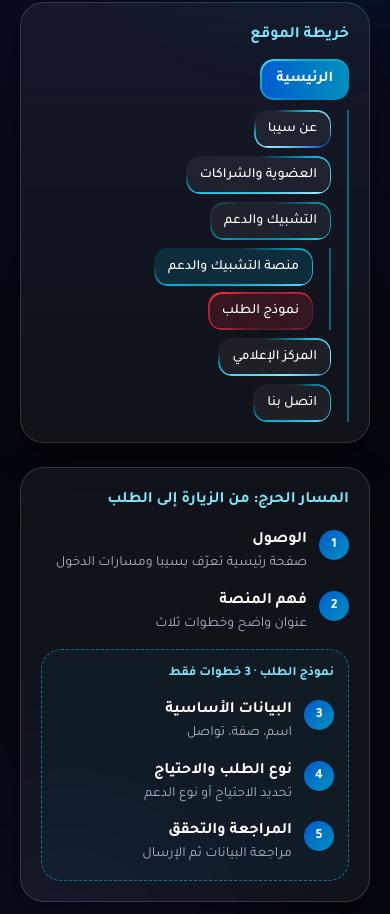
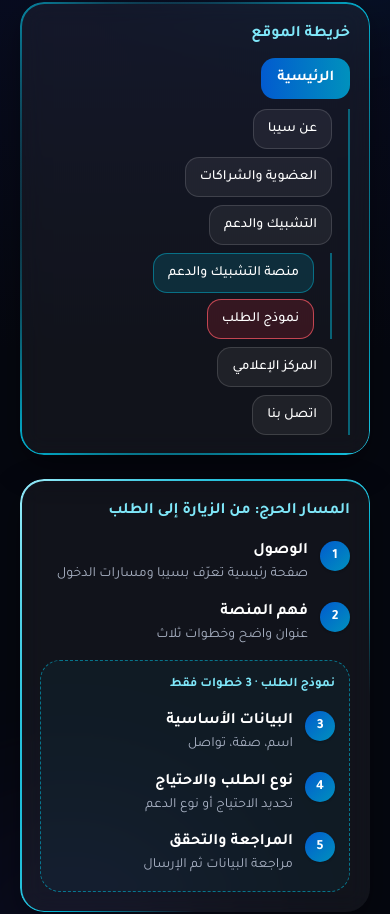
Before and after one commit to up2mediaagency/case-study, a Next.js app: page /our-work/siba in a window 390 px wide. Shown: the part 5076-5990 px from the top of the page. Built offline with nearby package versions, Linux system fonts and the light colour scheme.

Commit message:
fix(siba): section 05 shine on the two panels only

```diff
--- a/components/case-study/ArchitectureSection.tsx
+++ b/components/case-study/ArchitectureSection.tsx
@@ -52,32 +52,34 @@ export function ArchitectureSection({ data }: ArchitectureSectionProps) {
       <SectionHeader data={data.header} />
 
       <div className="flex flex-col gap-6 lg:gap-8">
-        {/* (a) Site Map */}
+        {/* (a) Site Map outer panel */}
         <Reveal>
-          <div className="rounded-[24px] border border-white/[0.14] bg-white/[0.05] p-5 shadow-[0_12px_32px_rgba(0,0,0,0.35)] lg:rounded-[32px] lg:border-[1.2px] lg:border-white/[0.28] lg:p-8">
-            <h3 className="mb-3 text-base font-bold text-[#7FE7F9] lg:mb-6 lg:text-[22px] lg:font-extrabold lg:text-white">
-              {data.siteMapTitle}
-            </h3>
-
-            {/* Desktop Site Map Tree */}
-            <div className="hidden flex-col items-center lg:flex">
-              {/* Root pill */}
           <GlassCard
             variant="none"
             shine={{
               colors: ["#02B3D2", "#8FE9F7", "#025BCF"],
               borderWidth: 1.5,
-                  duration: 10,
-                  delay: -1.5,
+              duration: 12,
+              delay: -2.0,
             }}
+            className="rounded-[24px] bg-white/[0.05] p-5 shadow-[0_12px_32px_rgba(0,0,0,0.35)] backdrop-blur-md lg:rounded-[32px] lg:p-8"
+          >
+            <h3 className="relative z-10 mb-3 text-base font-bold text-[#7FE7F9] lg:mb-6 lg:text-[22px] lg:font-extrabold lg:text-white">
+              {data.siteMapTitle}
+            </h3>
+
+            {/* Desktop Site Map Tree */}
+            <div className="relative z-10 hidden flex-col items-center lg:flex">
+              {/* Root pill */}
+              <div
                 className="flex h-[56px] w-[220px] items-center justify-center rounded-[18px] text-[17px] font-bold text-white shadow-[0_10px_30px_rgba(0,145,189,0.5)]"
                 style={{
                   background:
                     "linear-gradient(90deg, var(--btn-from), var(--btn-to))",
                 }}
               >
-                <span className="relative z-10">{data.rootLabel}</span>
-              </GlassCard>
+                {data.rootLabel}
+              </div>
 
               {/* Animated SVG connector lines */}
               <svg
@@ -99,26 +101,19 @@ export function ArchitectureSection({ data }: ArchitectureSectionProps) {
 
               {/* 5 child pages (RTL: عن سيبا right -> اتصل بنا left) */}
               <div className="grid w-full max-w-[1040px] grid-cols-5 gap-4">
-                {data.pages.map((page, index) => {
+                {data.pages.map((page) => {
                   const isBranch = page === data.branchParent;
                   return (
                     <div key={page} className="flex flex-col items-center">
-                      <GlassCard
-                        variant="none"
-                        shine={{
-                          colors: ["#02B3D2", "#8FE9F7", "#025BCF"],
-                          borderWidth: 1.5,
-                          duration: 10 + ((index + 1) % 4) * 2,
-                          delay: -(index * 2.1 + 0.7),
-                        }}
-                        className={`flex h-[56px] w-full items-center justify-center rounded-[18px] px-3 text-center text-[17px] font-bold backdrop-blur-md ${
+                      <div
+                        className={`flex h-[56px] w-full items-center justify-center rounded-[18px] border px-3 text-center text-[17px] font-bold ${
                           isBranch
-                            ? "bg-[#02B3D2]/[0.14] text-white shadow-[0_0_20px_rgba(2,179,210,0.3)]"
-                            : "bg-white/[0.06] text-white"
+                            ? "border-[1.4px] border-[#02B3D2]/70 bg-[#02B3D2]/[0.14] text-white shadow-[0_0_20px_rgba(2,179,210,0.3)]"
+                            : "border-white/[0.22] bg-white/[0.06] text-white"
                         }`}
                       >
-                        <span className="relative z-10">{page}</span>
-                      </GlassCard>
+                        {page}
+                      </div>
 
                       {isBranch && (
                         <div className="flex flex-col items-center">
@@ -142,20 +137,9 @@ export function ArchitectureSection({ data }: ArchitectureSectionProps) {
                           </svg>
 
                           {/* Sub-page 1: منصة التشبيك والدعم */}
-                          <GlassCard
-                            variant="none"
-                            shine={{
-                              colors: ["#02B3D2", "#8FE9F7", "#025BCF"],
-                              borderWidth: 1.5,
-                              duration: 14,
-                              delay: -4.2,
-                            }}
-                            className="flex h-[56px] w-[220px] items-center justify-center rounded-[18px] bg-[#02B3D2]/[0.14] px-4 text-center text-[17px] font-bold text-white shadow-[0_0_20px_rgba(2,179,210,0.3)] backdrop-blur-md"
-                          >
-                            <span className="relative z-10">
+                          <div className="flex h-[56px] w-[220px] items-center justify-center rounded-[18px] border-[1.4px] border-[#02B3D2]/70 bg-[#02B3D2]/[0.14] px-4 text-center text-[17px] font-bold text-white shadow-[0_0_20px_rgba(2,179,210,0.3)]">
                             {data.branchSubPages[0]}
-                            </span>
-                          </GlassCard>
+                          </div>
 
                           <svg
                             viewBox="0 0 2 56"
@@ -177,20 +161,9 @@ export function ArchitectureSection({ data }: ArchitectureSectionProps) {
                           </svg>
 
                           {/* Sub-page 2: نموذج الطلب (RED tint) */}
-                          <GlassCard
-                            variant="none"
-                            shine={{
-                              colors: ["#EE2D3D", "#FF8A94", "#FFD1D5"],
-                              borderWidth: 1.5,
-                              duration: 16,
-                              delay: -6.1,
-                            }}
-                            className="flex h-[56px] w-[190px] items-center justify-center rounded-[18px] bg-[#EE2D3D]/[0.16] px-4 text-center text-[17px] font-bold text-white shadow-[0_0_22px_rgba(238,45,61,0.35)] backdrop-blur-md"
-                          >
-                            <span className="relative z-10">
+                          <div className="flex h-[56px] w-[190px] items-center justify-center rounded-[18px] border-[1.4px] border-[#FF5A67]/80 bg-[#EE2D3D]/[0.16] px-4 text-center text-[17px] font-bold text-white shadow-[0_0_22px_rgba(238,45,61,0.35)]">
                             {data.branchSubPages[1]}
-                            </span>
-                          </GlassCard>
+                          </div>
                         </div>
                       )}
                     </div>
@@ -200,69 +173,40 @@ export function ArchitectureSection({ data }: ArchitectureSectionProps) {
             </div>
 
             {/* Mobile Site Map Vertical Tree */}
-            <div className="flex flex-col items-start gap-2.5 lg:hidden">
-              <GlassCard
-                variant="none"
-                shine={{
-                  colors: ["#02B3D2", "#8FE9F7", "#025BCF"],
-                  borderWidth: 1.5,
-                  duration: 10,
-                  delay: -1.2,
-                }}
+            <div className="relative z-10 flex flex-col items-start gap-2.5 lg:hidden">
+              <div
                 className="rounded-[14px] px-4 py-[9px] text-[15px] font-bold text-white"
                 style={{
                   background:
                     "linear-gradient(90deg, var(--btn-from), var(--btn-to))",
                 }}
               >
-                <span className="relative z-10">{data.rootLabel}</span>
-              </GlassCard>
+                {data.rootLabel}
+              </div>
 
               <div className="flex flex-col gap-2 border-s-2 border-[#02B3D2]/50 ps-4">
-                {data.pages.map((page, index) => {
+                {data.pages.map((page) => {
                   const isBranch = page === data.branchParent;
                   return (
                     <div key={page} className="flex flex-col items-start gap-2">
-                      <GlassCard
-                        variant="none"
-                        shine={{
-                          colors: ["#02B3D2", "#8FE9F7", "#025BCF"],
-                          borderWidth: 1.5,
-                          duration: 10 + ((index + 1) % 4) * 2,
-                          delay: -(index * 2.1 + 0.5),
-                        }}
-                        className="rounded-[14px] bg-white/[0.06] px-3.5 py-[9px] text-sm font-medium text-white backdrop-blur-md"
-                      >
-                        <span className="relative z-10">{page}</span>
-                      </GlassCard>
+                      <span className="rounded-[14px] border border-white/[0.14] bg-white/[0.06] px-3.5 py-[9px] text-sm font-medium text-white">
+                        {page}
+                      </span>
 
                       {isBranch && (
                         <div className="flex flex-col items-start gap-1.5 border-s-2 border-[#02B3D2]/50 ps-4">
-                          {data.branchSubPages.map((sub, idx) => {
-                            const isFormNode =
-                              idx === data.branchSubPages.length - 1;
-                            return (
-                              <GlassCard
+                          {data.branchSubPages.map((sub, idx) => (
+                            <span
                               key={sub}
-                                variant="none"
-                                shine={{
-                                  colors: isFormNode
-                                    ? ["#EE2D3D", "#FF8A94", "#FFD1D5"]
-                                    : ["#02B3D2", "#8FE9F7", "#025BCF"],
-                                  borderWidth: 1.5,
-                                  duration: 14 + idx * 2,
-                                  delay: -(idx * 2.5 + 3),
-                                }}
-                                className={`rounded-[14px] px-3.5 py-[9px] text-sm font-medium text-white backdrop-blur-md ${
-                                  isFormNode
-                                    ? "bg-[#EE2D3D]/[0.16]"
-                                    : "bg-[#02B3D2]/[0.16]"
+                              className={`rounded-[14px] border px-3.5 py-[9px] text-sm font-medium text-white ${
+                                idx === data.branchSubPages.length - 1
+                                  ? "border-[#FF5A67]/70 bg-[#EE2D3D]/[0.16]"
+                                  : "border-[#02B3D2]/50 bg-[#02B3D2]/[0.16]"
                               }`}
                             >
-                                <span className="relative z-10">{sub}</span>
-                              </GlassCard>
-                            );
-                          })}
+                              {sub}
+                            </span>
+                          ))}
                         </div>
                       )}
                     </div>
@@ -270,18 +214,27 @@ export function ArchitectureSection({ data }: ArchitectureSectionProps) {
                 })}
               </div>
             </div>
-          </div>
+          </GlassCard>
         </Reveal>
 
-        {/* (b) Critical Path (NO shine border) */}
+        {/* (b) Critical Path outer panel */}
         <Reveal delay={0.1}>
-          <div className="rounded-[24px] border border-white/[0.14] bg-white/[0.05] p-5 shadow-[0_12px_32px_rgba(0,0,0,0.35)] lg:rounded-[32px] lg:border-[1.2px] lg:border-[#02B3D2]/55 lg:px-10 lg:pt-[34px] lg:pb-10">
-            <h3 className="mb-4 text-base font-bold text-[#7FE7F9] lg:mb-[30px] lg:text-[26px] lg:font-extrabold lg:text-white">
+          <GlassCard
+            variant="none"
+            shine={{
+              colors: ["#02B3D2", "#8FE9F7", "#025BCF"],
+              borderWidth: 1.5,
+              duration: 15,
+              delay: -5.5,
+            }}
+            className="rounded-[24px] bg-white/[0.05] p-5 shadow-[0_12px_32px_rgba(0,0,0,0.35)] backdrop-blur-md lg:rounded-[32px] lg:px-10 lg:pt-[34px] lg:pb-10"
+          >
+            <h3 className="relative z-10 mb-4 text-base font-bold text-[#7FE7F9] lg:mb-[30px] lg:text-[26px] lg:font-extrabold lg:text-white">
               {data.criticalPathTitle}
             </h3>
 
             {/* Desktop Horizontal 5-step flow (RTL: step 1 on right -> step 5 on left) */}
-            <div className="hidden items-center justify-center gap-2 lg:flex">
+            <div className="relative z-10 hidden items-center justify-center gap-2 lg:flex">
               {/* Steps 1 and 2 on the right */}
               {outsideSteps.map((step) => (
                 <div key={step.number} className="flex items-center gap-2">
@@ -334,7 +287,7 @@ export function ArchitectureSection({ data }: ArchitectureSectionProps) {
             </div>
 
             {/* Mobile Vertical 5-step list */}
-            <div className="flex flex-col gap-3.5 lg:hidden">
+            <div className="relative z-10 flex flex-col gap-3.5 lg:hidden">
               {outsideSteps.map((step) => (
                 <div key={step.number} className="flex items-start gap-3">
                   <NumberBadge
@@ -376,7 +329,7 @@ export function ArchitectureSection({ data }: ArchitectureSectionProps) {
                 ))}
               </div>
             </div>
-          </div>
+          </GlassCard>
         </Reveal>
       </div>
     </Section>
```
Lines whose indentation alone changed are shown as unchanged.
